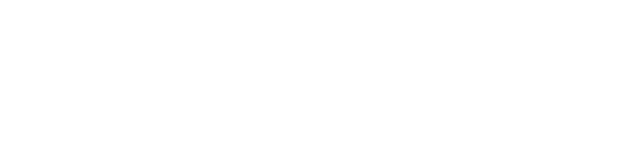
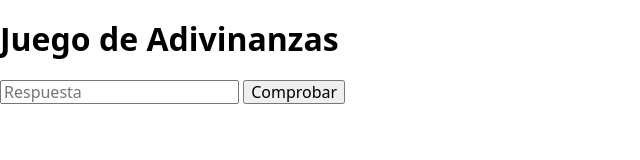
Before and after one commit to Carrisonn/juego-adivinanzas, a website: page index.html in a window 1280 px wide. Shown: the whole page, without its empty margins (0-640 px from the left). Drawn offline with Linux system fonts and the light colour scheme; files that its build step writes are made by us from their sources.

Commit message:
added: container for riddles

```diff
--- a/index.html
+++ b/index.html
@@ -6,17 +6,27 @@
   <meta name="viewport" content="width=device-width, initial-scale=1.0" />
   <meta http-equiv="Content-Type" content="text/html">
   <meta name="description" content="Juegos de Adivinanzas">
-  <link rel="icon" href="" type="">
+  <link rel="icon" href="src/icons/web-logo.svg" type="image/svg+xml">
   <title>Juego de Adivinanzas - Carrison</title>
   <link rel="preload" href="src/css/normalize.css" as="style" />
   <link rel="stylesheet" href="src/css/normalize.css" />
   <link rel="preload" href="src/css/styles.css" as="style" />
   <link rel="stylesheet" href="src/css/styles.css" />
+  <script type="module" src="src/js/main.js"></script>
 </head>
 
 <body>
-  <main></main>
-  <script type="module" src="src/main.js"></script>
+  <main>
+    <div class="container">
+      <h1>Juego de Adivinanzas</h1>
+
+      <div class="container-game">
+        <p class="riddle"></p>
+        <input type="text" placeholder="Respuesta">
+        <button>Comprobar</button>
+      </div>
+    </div> <!-- conatiner -->
+  </main>
 </body>
 
 </html>
```
